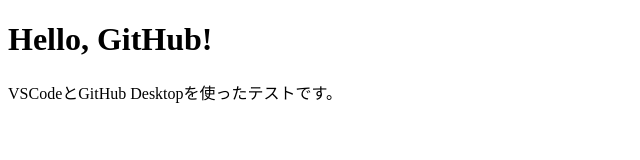
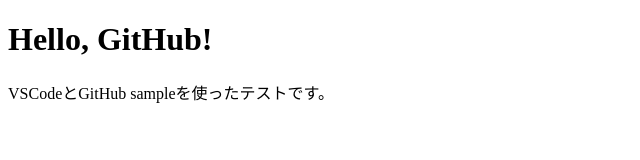
Before and after one commit to OoshiroAoi0112/my-ToDolist, a plain HTML site: page sample.html in a window 1280 px wide. Shown: the full height of the page, 0-640 px from the left. Drawn offline with Linux system fonts and the light colour scheme.

Commit message:
コミット＆プッシュの確認

```diff
--- a/index.html
+++ b/sample.html
@@ -6,6 +6,6 @@
 </head>
 <body>
   <h1>Hello, GitHub!</h1>
-  <p>VSCodeとGitHub Desktopを使ったテストです。</p>
+  <p>VSCodeとGitHub sampleを使ったテストです。</p>
 </body>
 </html>
```
